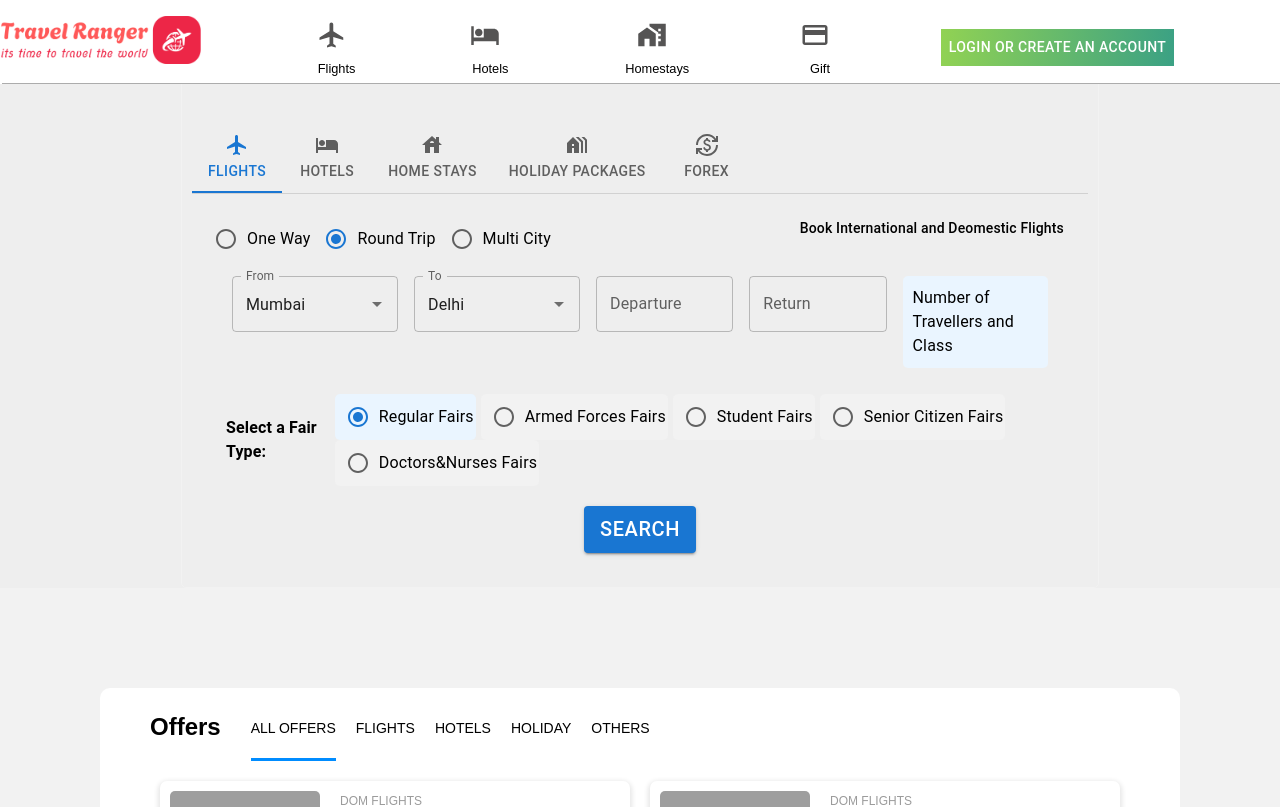
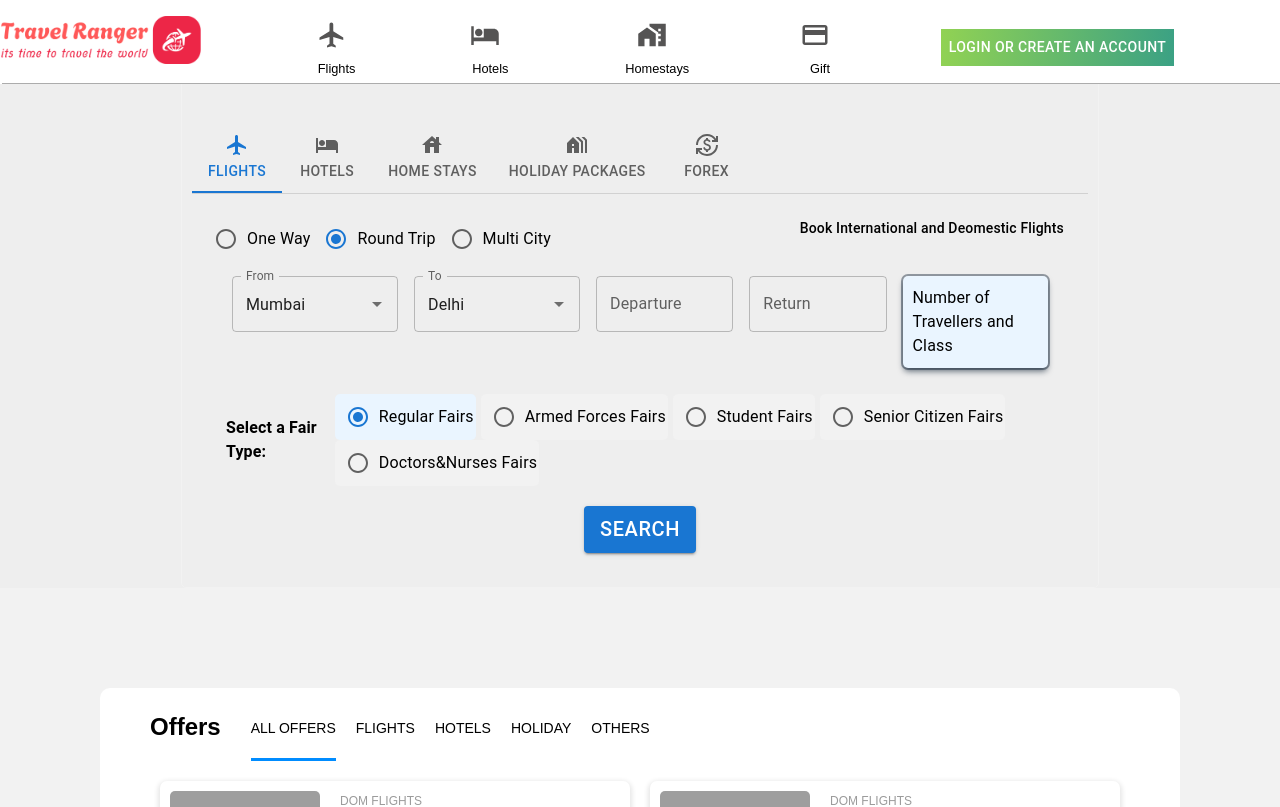
Before and after one commit to jeewan652/tour-and-travel-website, a React (Create React App) app in the folder TravelRanger/: page / in a window 1280 px wide. Shown: the top 807 px of the page. Built offline with nearby package versions, Linux system fonts and the light colour scheme; grey boxes are pictures that could not be loaded.

Commit message:
box shadow added

```diff
--- a/TravelRanger/src/components/Header.jsx
+++ b/TravelRanger/src/components/Header.jsx
@@ -272,6 +272,7 @@
             </LocalizationProvider>
             <Box
               sx={{
+                boxShadow : 'rgba(6, 24, 44, 0.4) 0px 0px 0px 2px, rgba(6, 24, 44, 0.65) 0px 4px 6px -1px, rgba(255, 255, 255, 0.08) 0px 1px 0px inset;',
                 backgroundColor: "#eaf5ff",
                 padding: "10px",
                 borderRadius: "5px",
```
